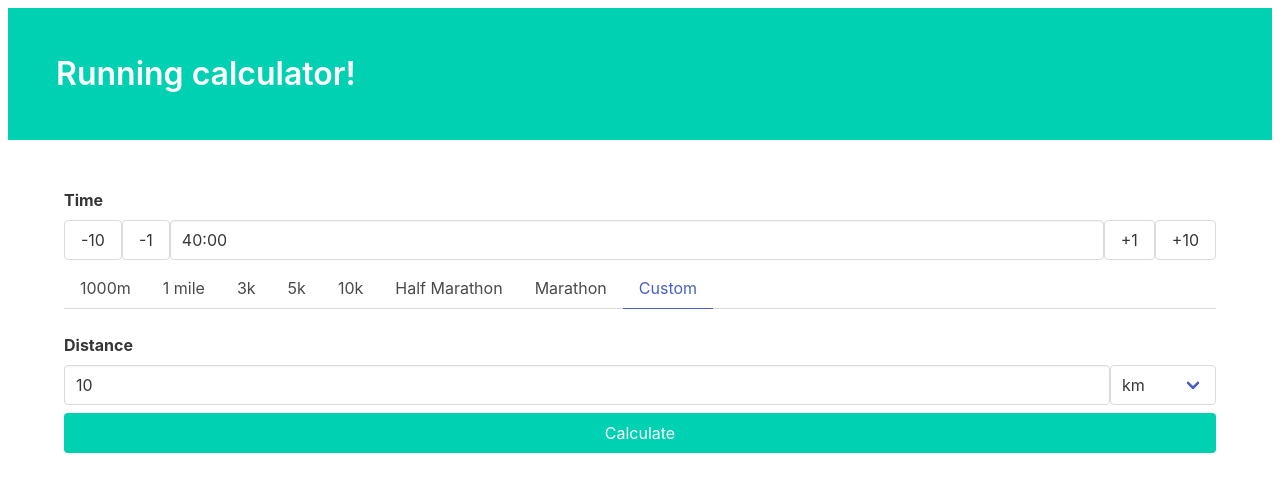
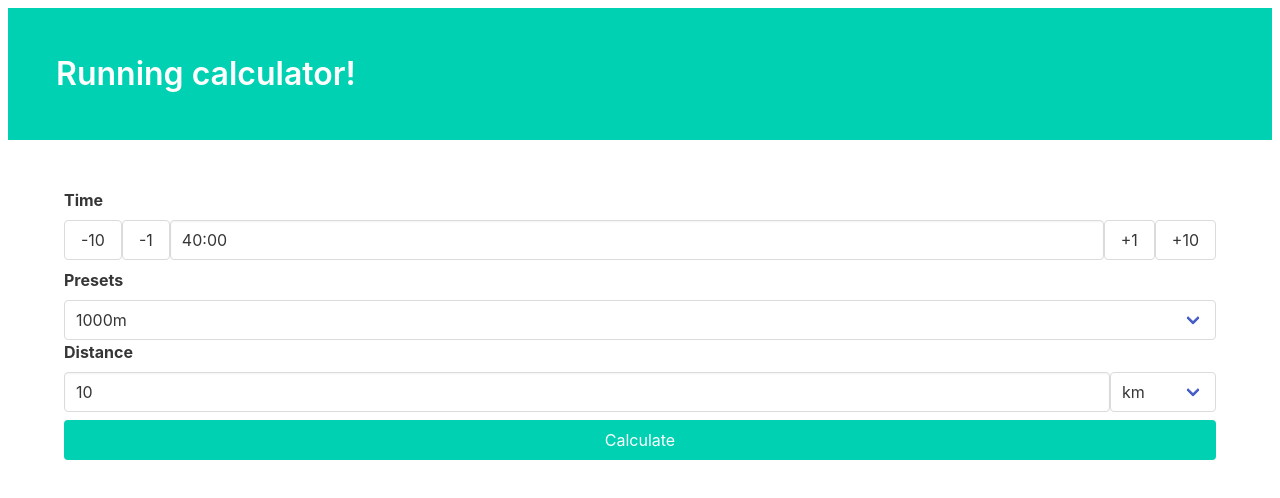
Before and after one commit to taraldga/runcalculator, a Svelte app: page / in a window 1280 px wide. Shown: the top 498 px of the page. Built offline with nearby package versions, Linux system fonts and the light colour scheme.

Commit message:
feat: use dropdown instead

```diff
--- a/src/App.svelte
+++ b/src/App.svelte
@@ -88,16 +88,15 @@ import { calculateTimePerDistance, calulateKmh, convertToFormattedTime, convertT
 <section class="section">
 	<div class="container">
 		<Input bind:value={time} bind:error={error} />
-		<div class="tabs">
-			<ul>
+		<label for="" class="label">Presets</label>
+		<div class="select is-fullwidth">
+			<select on:change={e => setCurrentPreset(e.currentTarget.value)}>
 				{#each presets as currentPreset}
-					<li class={preset === currentPreset && "is-active"}>
-						<a on:click={(_) => setCurrentPreset(currentPreset)}
-							>{currentPreset}</a
-						>
-					</li>
+					<option value={currentPreset}>
+						{currentPreset}
+					</option>
 				{/each}
-			</ul>
+			</select>
 		</div>
 		<label for="" class="label">Distance</label>
 		<div class="inputrow">
```
